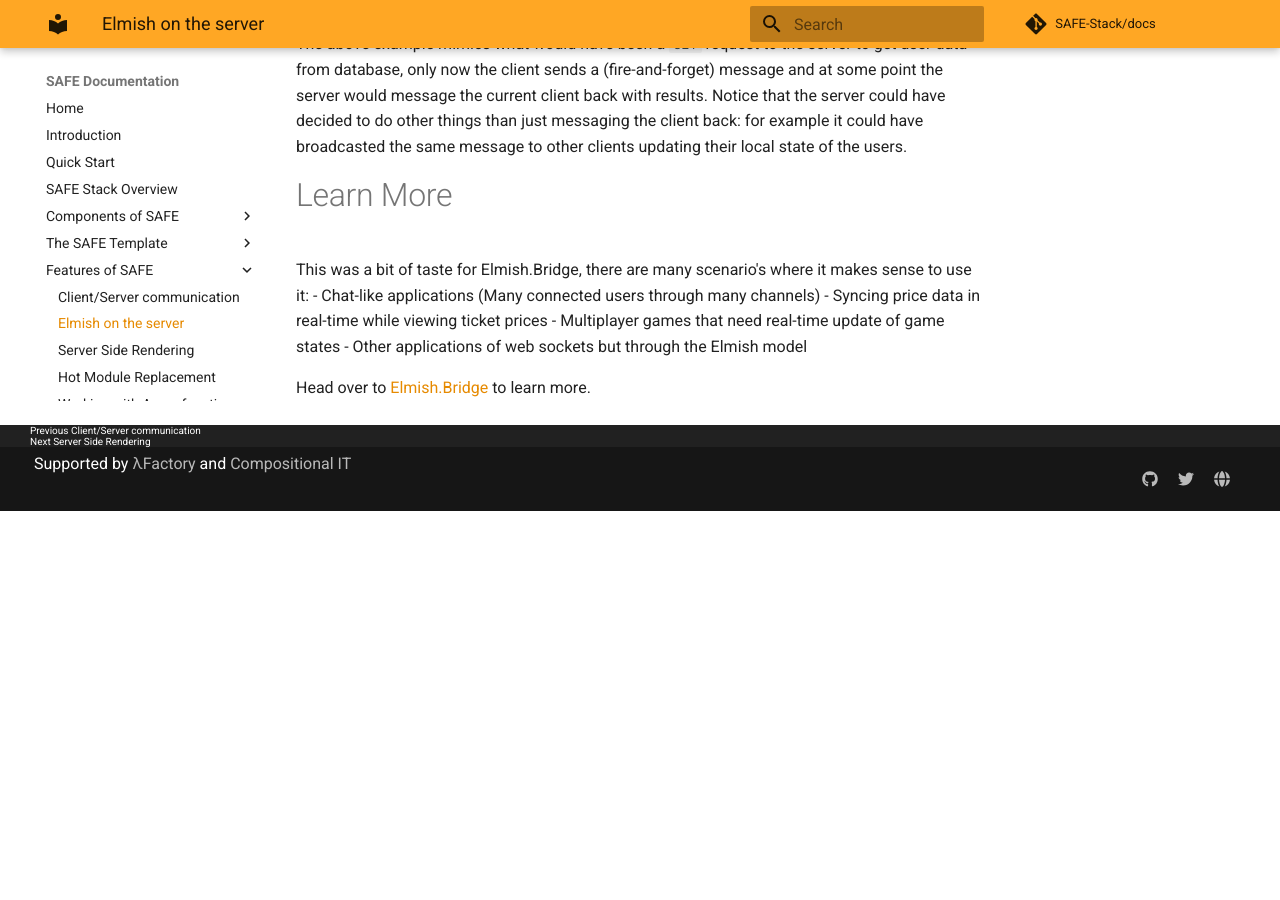
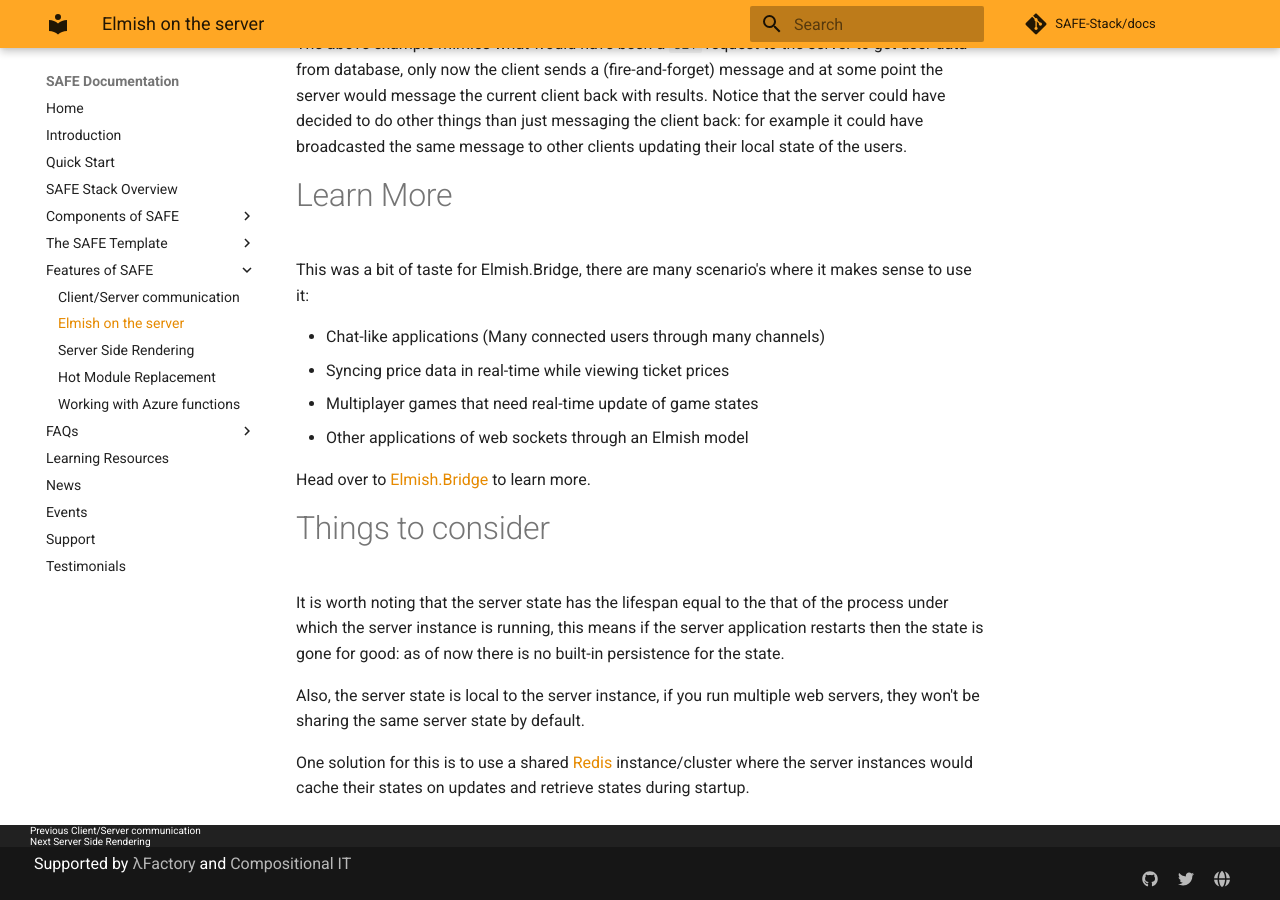
Before and after one commit to SAFE-Stack/docs, an MkDocs documentation site: the page built from docs/feature-elmish-bridge.md, in a window 1280 px wide and 900 px high, scrolled down 1407 px. Built offline with MkDocs 1.6.1 and Material for MkDocs 9.7.7, drawn with Linux system fonts in a browser that asks for light colours; comment, search, counter and statistics services are not loaded; old or Windows-style settings are respelled for this version of MkDocs; before the commit the page ends 1918 px from its top, so only the background shows below that.

Commit message:
Add things to consider and rename filename

```diff
--- a/docs/elmish-bridge.md
+++ b/docs/feature-elmish-bridge.md
@@ -48,9 +48,18 @@
 # Learn More
 
 This was a bit of taste for Elmish.Bridge, there are many scenario's where it makes sense to use it:
+
  - Chat-like applications (Many connected users through many channels)
  - Syncing price data in real-time while viewing ticket prices
  - Multiplayer games that need real-time update of game states
- - Other applications of web sockets but through the Elmish model
+ - Other applications of web sockets through an Elmish model
 
 Head over to [Elmish.Bridge](https://github.com/Nhowka/Elmish.Bridge) to learn more.
+
+# Things to consider
+
+It is worth noting that the server state has the lifespan equal to the that of the process under which the server instance is running, this means if the server application restarts then the state is gone for good: as of now there is no built-in persistence for the state.
+
+Also, the server state is local to the server instance, if you run multiple web servers, they won't be sharing the same server state by default.
+
+One solution for this is to use a shared [Redis](https://redis.io/) instance/cluster where the server instances would cache their states on updates and retrieve states during startup.
--- a/mkdocs.yml
+++ b/mkdocs.yml
@@ -43,7 +43,7 @@
     - 'Registering with Azure': 'template-azure-registration.md'
 - Features of SAFE:
   - 'Client/Server communication' : 'feature-clientserver.md'
-  - 'Elmish on the server': 'elmish-bridge.md'
+  - 'Elmish on the server' : 'feature-elmish-bridge.md'
   - 'Server Side Rendering' : 'feature-ssr.md'
   - 'Hot Module Replacement' : 'feature-hmr.md'
   - 'Working with Azure functions' : 'feature-azurefunctions.md'
```
